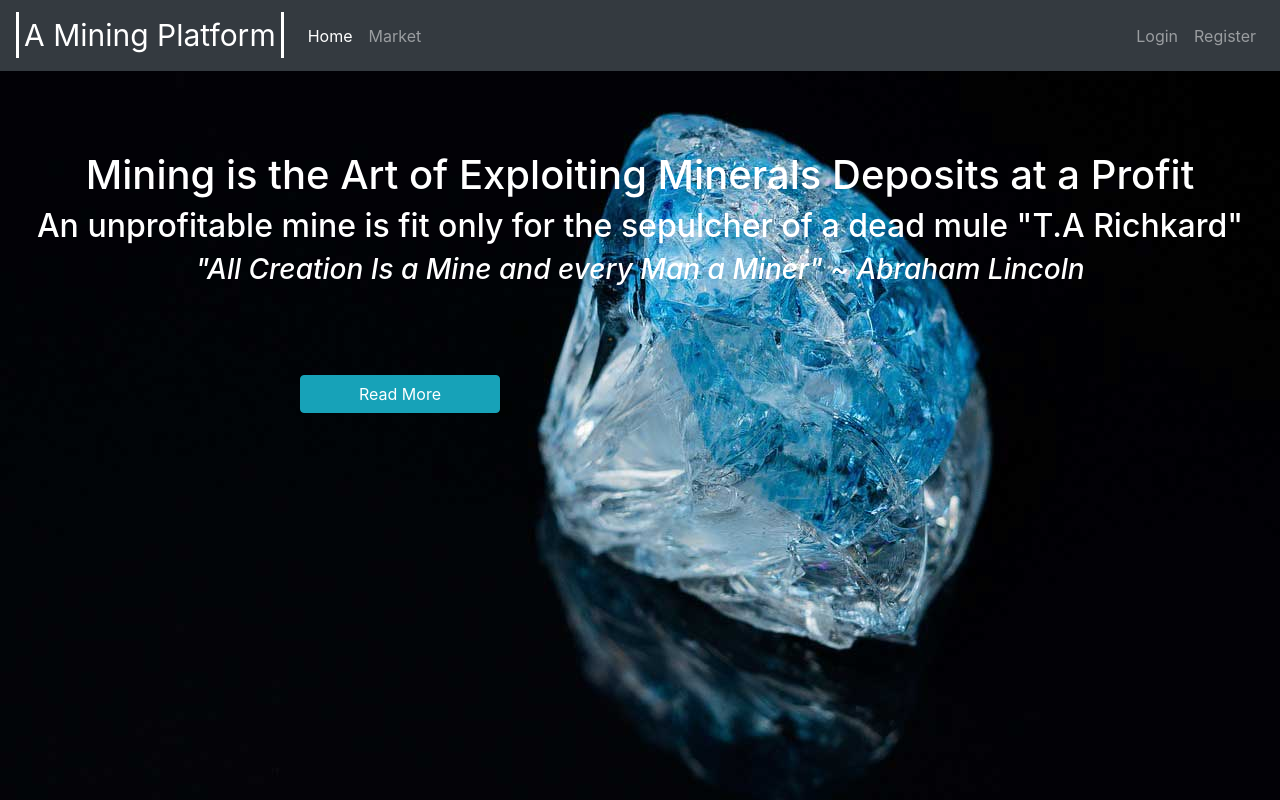
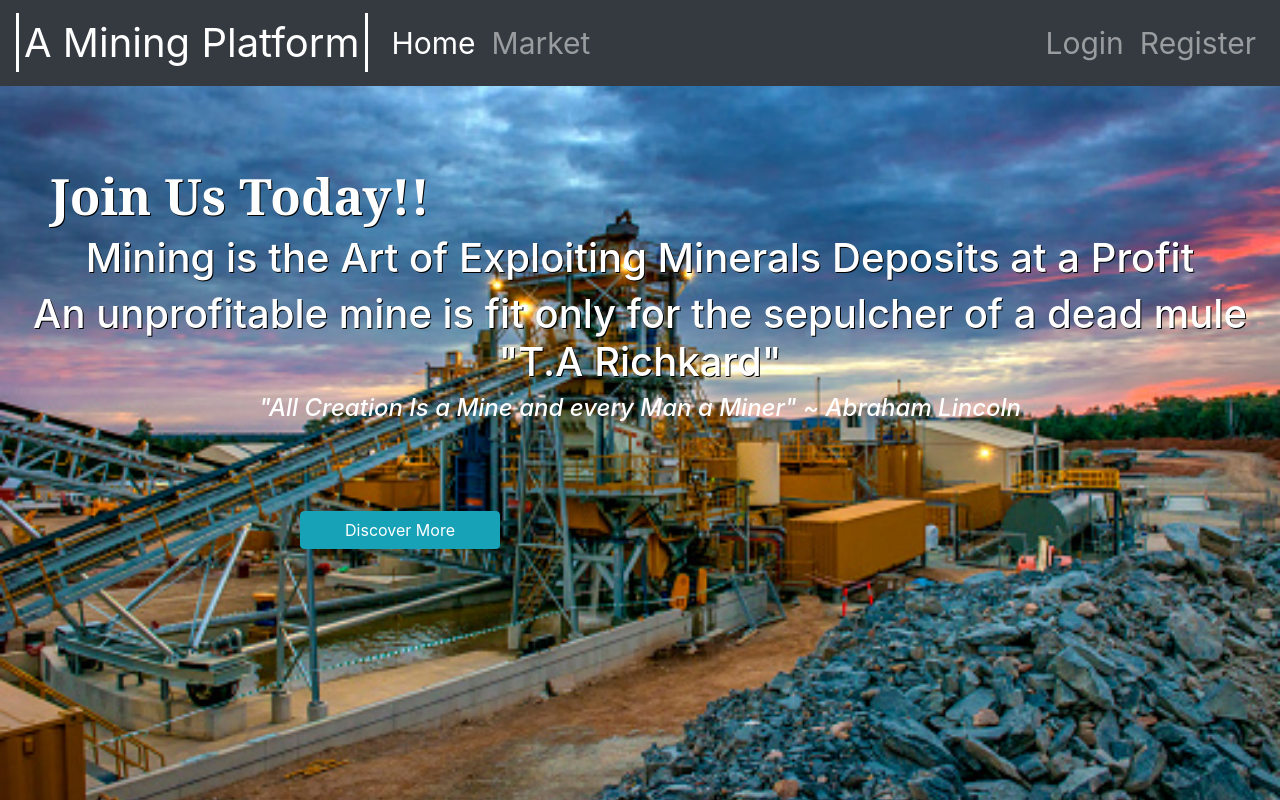
Before and after one commit to Sstanley45/miners_site, a Django app: page / in a window 1280 px wide. Run offline with Django 3.2, Linux system fonts and the light colour scheme.

Commit message:
added slideshow

```diff
--- a/Proper/templates/index.html
+++ b/Proper/templates/index.html
@@ -10,7 +10,39 @@
 
     <title>Home Page!</title>
     <style>
-      .div-center{
+     body{
+      /* background-color: #212121; */
+      /* background-image: url(media/images/diamond.jpg); */
+      color: white;
+      margin: 0;
+      padding: 0;
+      font-size: 30px;
+    }
+    .mycontainer{
+      position: absolute;
+      top: 0;
+      left: 0;
+      width: 100%;
+      height: 100vh;
+      animation: animate 26s ease-in-out infinite;
+      background-size: cover;
+    }
+    @keyframes animate{
+      0%,100%{
+        background-image: url(media/images/minera1.jpg);
+      }
+      25%{
+        background-image: url(media/images/mineral-site.jpg);
+      }
+      50%{
+        background-image: url(media/images/mineral-site2.jpg);
+      }
+      75%{
+        background-image: url(media/images/mineral-site3.jpg);
+      }
+    }
+
+    .div-center{
         margin-top: 80px;
       }
       .btn-center{
@@ -22,14 +54,35 @@
         color: green;
       }
       #title-header{
-        font-size: 30px;
+        font-size: 40px;
         padding: 5px;
         border-right: solid;
         border-left: solid;
       }
+      .readmore-btn{
+        font-style: oblique;
+        font-family:'Segoe UI', Tahoma, Geneva, Verdana, sans-serif;
+        font-weight: 700;
+        text-shadow: 2px 2px black;
+      }
+      nav{
+        position: fixed;
+      }
+      .header-font{
+        font-size: 40px;
+        text-shadow:1px 1px black ;
+      }
+      .main-header{
+        text-indent: 50px;
+        color:white;
+        font-weight: 700;
+        font-size: 50px;
+        font-family: Cambria, Cochin, Georgia, Times, 'Times New Roman', serif;
+      }
     </style>
   </head>
   <body>
+<div class="mycontainer">
 
       <nav class="navbar navbar-expand-md navbar-dark bg-dark">
         <a class="navbar-brand" href="#"><span id="title-header">A  Mining Platform </span></a>
@@ -56,16 +109,22 @@
           </div>
       </nav>
 
-      <div class="justify-content-center div-center">
-        <h1 class="text-center">Mining is the Art of Exploiting Minerals Deposits at a Profit</h1>
-        <h2 class="text-center">An unprofitable mine is fit only for the sepulcher of a dead mule "T.A Richkard" </h2>
-        <h3 class="text-center font-italic">"All Creation Is a Mine and every Man a Miner" ~ Abraham Lincoln</h3>
-      </div>
+        <div class="justify-content-center div-center">
+          <h1 class="header-font main-header">Join Us Today!!</h1>
+          <h2 class="text-center header-font">Mining is the Art of Exploiting Minerals Deposits at a Profit</h2>
+          <h3 class="text-center header-font">An unprofitable mine is fit only for the sepulcher of a dead mule "T.A Richkard" </h3>
+          <h4 class="text-center font-italic">"All Creation Is a Mine and every Man a Miner" ~ Abraham Lincoln</h4>
+        </div>
 
-      <button class = "btn btn-outline btn-info btn-center div-center">
-        Read More
-      </button>
+        <button  onclick="btnFunction()" class = "btn btn-outline btn-info btn-center div-center">
+          Discover More
+        </button>
+        <br>
+        <br>
+        <p id="btn-readmore" class="text-center readmore-btn"></p>
 
+
+</div>
 
     <!-- Optional JavaScript; choose one of the two! -->
 
@@ -79,11 +138,10 @@
     <script src="https://cdn.jsdelivr.net/npm/bootstrap@4.5.3/dist/js/bootstrap.min.js" integrity="sha384-w1Q4orYjBQndcko6MimVbzY0tgp4pWB4lZ7lr30WKz0vr/aWKhXdBNmNb5D92v7s" crossorigin="anonymous"></script>
     -->
   </body>
-  <style>
-    body{
-      /* background-color: #212121; */
-      background-image: url(media/images/diamond.jpg);
-      color: white;
+
+  <script>
+    function btnFunction(){
+      document.getElementById('btn-readmore').innerHTML="The earliest known mine for a specific mineral is coal form South Africa, appearing worked 40,000 to 20,000 years ago but ming did not become a significant industry untill more advanced civilizations developed 10,000 to 7,000 years ago"
     }
-  </style>
+  </script>
 </html>
```
Also changed, not shown: media/images/minera1.jpg (added), media/images/mineral-site.jpg (added), media/images/mineral-site2.jpg (added), media/images/mineral-site3.jpg (added).
